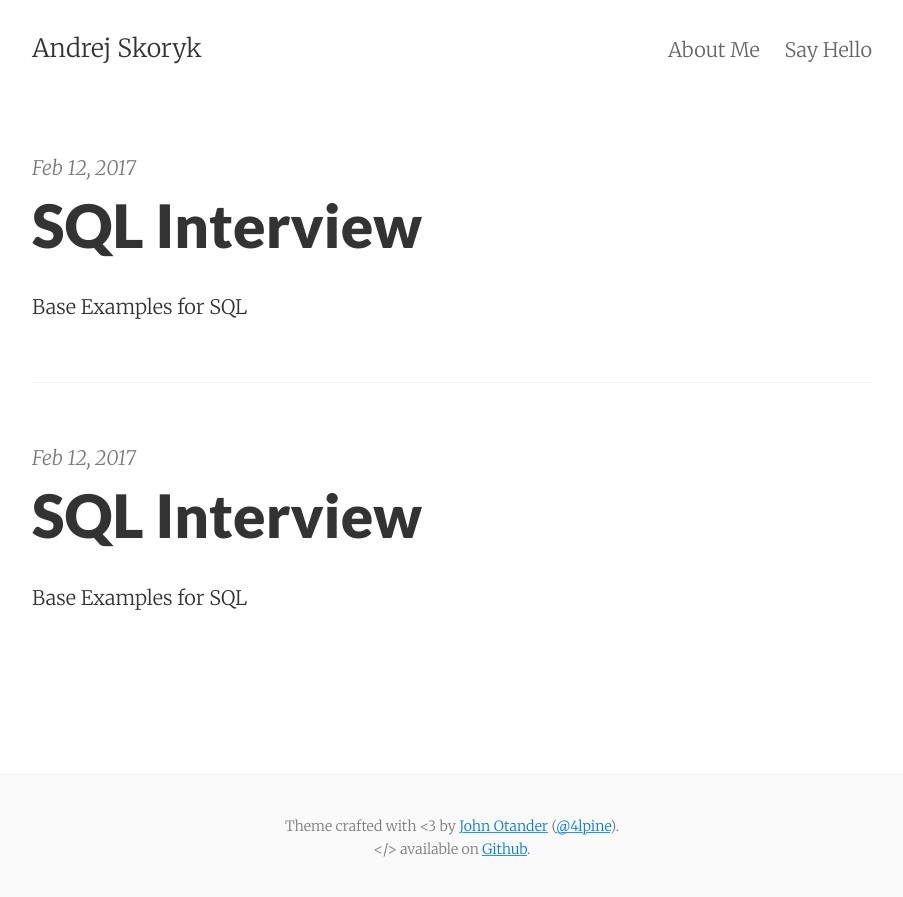
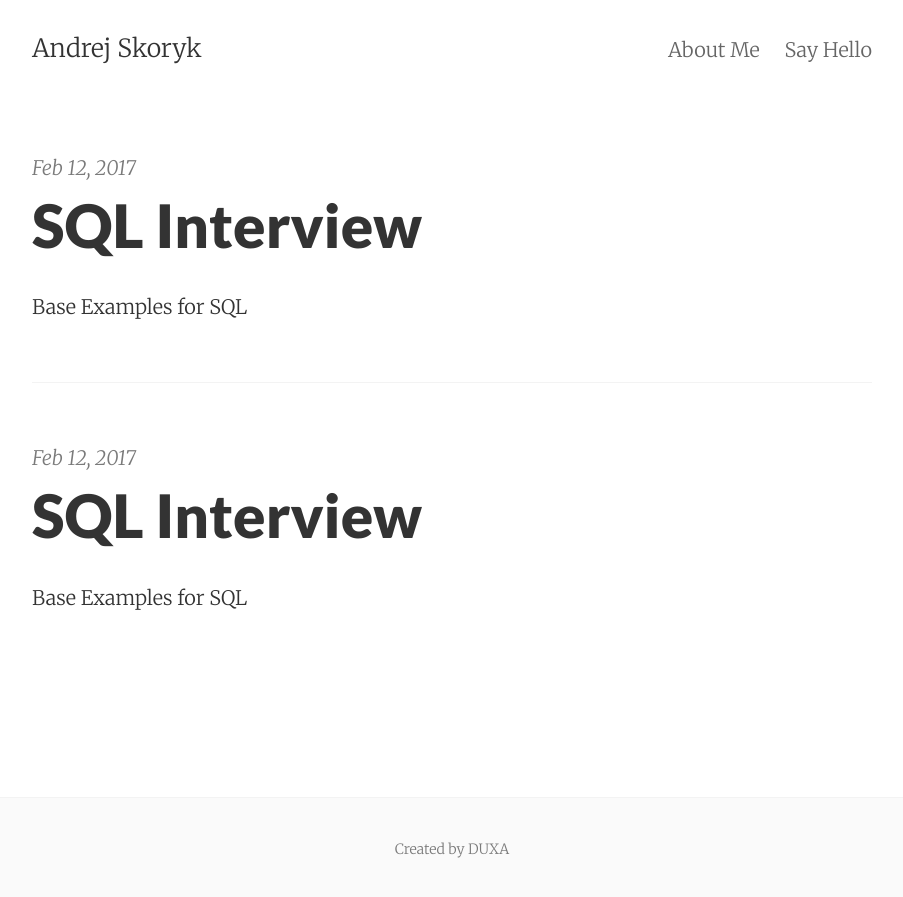
Before and after one commit to duxa/duxa.github.io, a Jekyll site: the page built from index.html, in a window 1280 px wide. Shown: the top 897 px of the page, without its empty margins (188-1091 px from the left). Built offline with Jekyll 4.4.1, drawn with Linux system fonts in a browser that asks for light colours; the list of posts is cut into pages by our own code.

Commit message:
footer.html

```diff
--- a/_includes/footer.html
+++ b/_includes/footer.html
@@ -1,8 +1,7 @@
 <footer class="center">
   <div class="measure">
     <small>
-      Theme crafted with &lt;3 by <a href="http://johnotander.com">John Otander</a> (<a href="https://twitter.com/4lpine">@4lpine</a>).<br>
-      &lt;/&gt; available on <a href="https://github.com/johnotander/pixyll">Github</a>.
+		Created by DUXA
     </small>
   </div>
 </footer>
```
